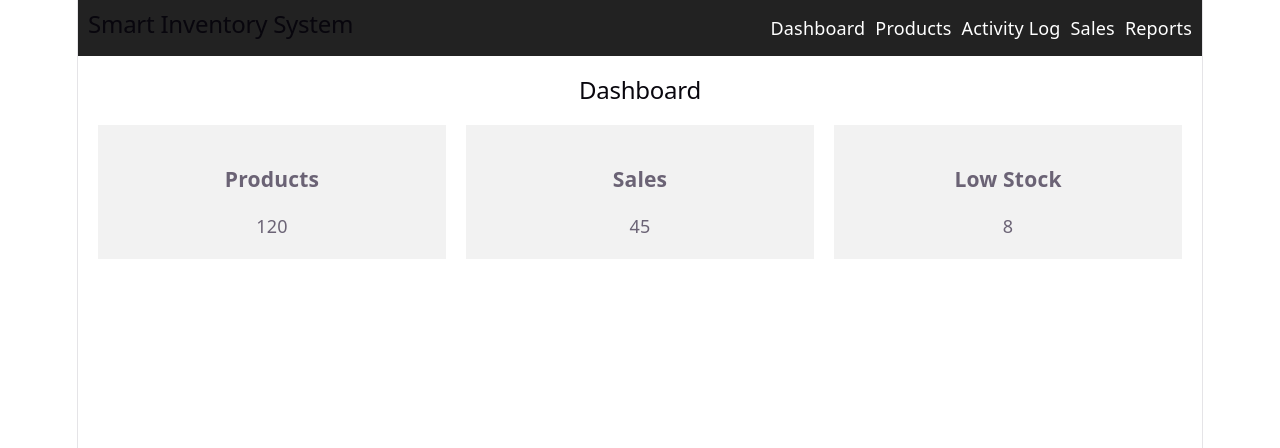
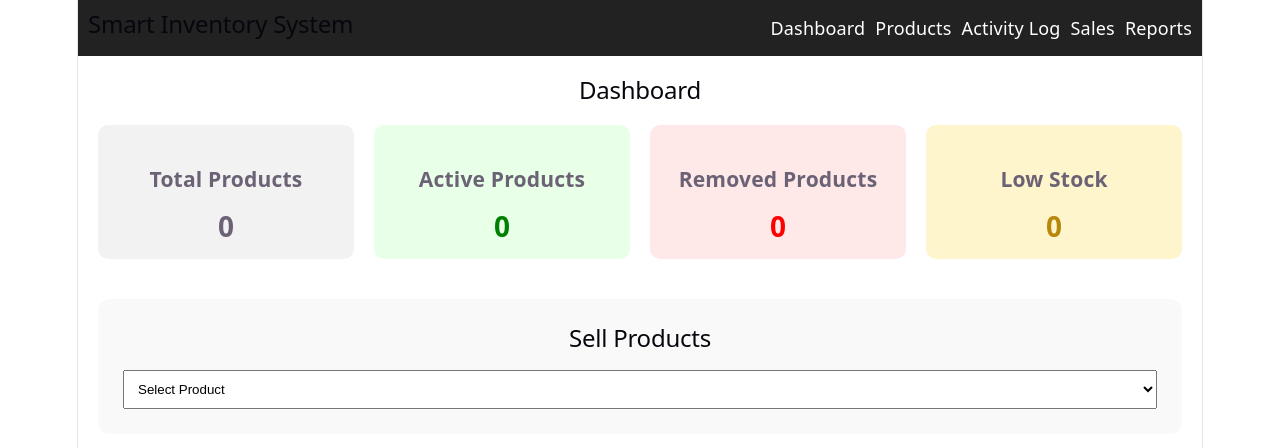
Before and after one commit to spravindu2003-dev/smart-inventory-system, a React app: page / in a window 1280 px wide. Shown: the top 448 px of the page. Built offline with nearby package versions, Linux system fonts and the light colour scheme; the HTML template or start-up script is replaced by a standard one.

Commit message:
Upgraded dashboard with smart sell dropdown and undo sale

```diff
--- a/src/pages/Dashboard.jsx
+++ b/src/pages/Dashboard.jsx
@@ -1,25 +1,330 @@
+import { useEffect, useState } from 'react'
+
 function Dashboard() {
+  const [products, setProducts] = useState([])
+  const [selectedIndex, setSelectedIndex] = useState('')
+  const [sellQty, setSellQty] = useState(1)
+  const [lastSale, setLastSale] = useState(null)
+
+  useEffect(() => {
+    loadProducts()
+  }, [])
+
+  const loadProducts = () => {
+    const saved = localStorage.getItem('products')
+    const parsed = saved ? JSON.parse(saved) : []
+    setProducts(Array.isArray(parsed) ? parsed : [])
+  }
+
+  const saveProducts = (updated) => {
+    localStorage.setItem('products', JSON.stringify(updated))
+    setProducts(updated)
+  }
+
+  // ACTIVE PRODUCTS ONLY
+  const activeProducts = products
+    .map((item, index) => ({ ...item, realIndex: index }))
+    .filter((item) => item.status === "active")
+
+  // SELECTED PRODUCT
+  const selectedProduct =
+    selectedIndex !== ''
+      ? activeProducts[selectedIndex]
+      : null
+
+  // SELL PRODUCT
+  const sellProduct = () => {
+    if (selectedProduct === null) {
+      alert("Select product first")
+      return
+    }
+
+    const qtyToSell = Number(sellQty)
+
+    if (qtyToSell <= 0) {
+      alert("Invalid quantity")
+      return
+    }
+
+    const realIndex = selectedProduct.realIndex
+    const updated = [...products]
+    const item = updated[realIndex]
+
+    if (qtyToSell > Number(item.qty)) {
+      alert("Not enough stock")
+      return
+    }
+
+    const ok = window.confirm(
+      `Sell ${qtyToSell} ${item.name}?`
+    )
+
+    if (!ok) return
+
+    const history = Array.isArray(item.history)
+      ? item.history
+      : []
+
+    updated[realIndex] = {
+      ...item,
+      qty: Number(item.qty) - qtyToSell,
+      history: [
+        ...history,
+        {
+          action: "sold",
+          time: new Date().toLocaleString(),
+          note: `Sold ${qtyToSell}`
+        }
+      ]
+    }
+
+    saveProducts(updated)
+
+    setLastSale({
+      realIndex,
+      name: item.name,
+      qty: qtyToSell
+    })
+
+    setSellQty(1)
+  }
+
+  // UNDO SALE
+  const undoSale = () => {
+    if (!lastSale) return
+
+    const updated = [...products]
+    const item = updated[lastSale.realIndex]
+
+    const history = Array.isArray(item.history)
+      ? item.history
+      : []
+
+    updated[lastSale.realIndex] = {
+      ...item,
+      qty: Number(item.qty) + Number(lastSale.qty),
+      history: [
+        ...history,
+        {
+          action: "undo sale",
+          time: new Date().toLocaleString(),
+          note: `Restored ${lastSale.qty}`
+        }
+      ]
+    }
+
+    saveProducts(updated)
+    setLastSale(null)
+  }
+
+  // COUNTS
+  const totalProducts = products.length
+  const removedProducts = products.filter(
+    (item) => item.status === "removed"
+  ).length
+
+  const lowStockProducts = products.filter(
+    (item) =>
+      item.status === "active" &&
+      Number(item.qty) <= 5
+  ).length
+
   return (
     <main style={{ padding: "20px" }}>
       <h2>Dashboard</h2>
 
-      <div style={{ display: "flex", gap: "20px", marginTop: "20px" }}>
-
-        <div style={{ padding: "20px", background: "#f2f2f2", flex: 1 }}>
-          <h3>Products</h3>
-          <p>120</p>
+      {/* TOP ANALYTICS */}
+      <div
+        style={{
+          display: "grid",
+          gridTemplateColumns:
+            "repeat(auto-fit,minmax(220px,1fr))",
+          gap: "20px",
+          marginTop: "20px"
+        }}
+      >
+        <div style={{
+          padding: "20px",
+          background: "#f2f2f2",
+          borderRadius: "10px"
+        }}>
+          <h3>Total Products</h3>
+          <p style={{
+            fontSize: "28px",
+            fontWeight: "bold"
+          }}>
+            {totalProducts}
+          </p>
         </div>
 
-        <div style={{ padding: "20px", background: "#f2f2f2", flex: 1 }}>
-          <h3>Sales</h3>
-          <p>45</p>
+        <div style={{
+          padding: "20px",
+          background: "#e8ffe8",
+          borderRadius: "10px"
+        }}>
+          <h3>Active Products</h3>
+          <p style={{
+            fontSize: "28px",
+            fontWeight: "bold",
+            color: "green"
+          }}>
+            {activeProducts.length}
+          </p>
         </div>
 
-        <div style={{ padding: "20px", background: "#f2f2f2", flex: 1 }}>
-          <h3>Low Stock</h3>
-          <p>8</p>
+        <div style={{
+          padding: "20px",
+          background: "#ffe8e8",
+          borderRadius: "10px"
+        }}>
+          <h3>Removed Products</h3>
+          <p style={{
+            fontSize: "28px",
+            fontWeight: "bold",
+            color: "red"
+          }}>
+            {removedProducts}
+          </p>
         </div>
 
+        <div style={{
+          padding: "20px",
+          background: "#fff5cc",
+          borderRadius: "10px"
+        }}>
+          <h3>Low Stock</h3>
+          <p style={{
+            fontSize: "28px",
+            fontWeight: "bold",
+            color: "#b8860b"
+          }}>
+            {lowStockProducts}
+          </p>
+        </div>
+      </div>
+
+      {/* SELL CENTER */}
+      <div
+        style={{
+          marginTop: "40px",
+          padding: "25px",
+          background: "#f9f9f9",
+          borderRadius: "12px"
+        }}
+      >
+        <h2>Sell Products</h2>
+
+        <select
+          value={selectedIndex}
+          onChange={(e) =>
+            setSelectedIndex(e.target.value)
+          }
+          style={{
+            width: "100%",
+            padding: "10px",
+            marginTop: "10px"
+          }}
+        >
+          <option value="">
+            Select Product
+          </option>
+
+          {activeProducts.map((item, index) => (
+            <option
+              key={index}
+              value={index}
+            >
+              {item.name}
+            </option>
+          ))}
+        </select>
+
+        {selectedProduct && (
+          <div style={{ marginTop: "20px" }}>
+            <p>
+              Price: {selectedProduct.price}
+            </p>
+
+            <p
+              style={{
+                color:
+                  Number(selectedProduct.qty) <= 5
+                    ? "red"
+                    : "green",
+                fontWeight: "bold"
+              }}
+            >
+              Stock: {selectedProduct.qty}
+            </p>
+
+            <div style={{ marginTop: "15px" }}>
+              <button
+                onClick={() =>
+                  setSellQty(
+                    Math.max(1, sellQty - 1)
+                  )
+                }
+              >
+                -
+              </button>
+
+              <input
+                type="number"
+                min="1"
+                value={sellQty}
+                onChange={(e) =>
+                  setSellQty(
+                    Number(e.target.value)
+                  )
+                }
+                style={{
+                  width: "60px",
+                  textAlign: "center",
+                  margin: "0 10px"
+                }}
+              />
+
+              <button
+                onClick={() =>
+                  setSellQty(sellQty + 1)
+                }
+              >
+                +
+              </button>
+            </div>
+
+            <button
+              onClick={sellProduct}
+              style={{
+                marginTop: "20px",
+                width: "100%",
+                padding: "10px"
+              }}
+            >
+              Sell Now
+            </button>
+          </div>
+        )}
+
+        {lastSale && (
+          <div
+            style={{
+              marginTop: "20px",
+              padding: "15px",
+              background: "#e6f7ff",
+              borderRadius: "10px"
+            }}
+          >
+            Sold {lastSale.qty} {lastSale.name}
+
+            <button
+              onClick={undoSale}
+              style={{ marginLeft: "15px" }}
+            >
+              Undo Sale
+            </button>
+          </div>
+        )}
       </div>
     </main>
   )
```
